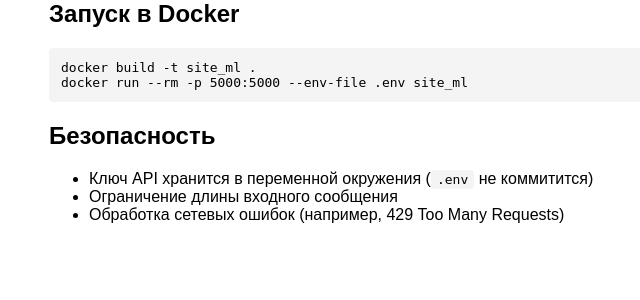
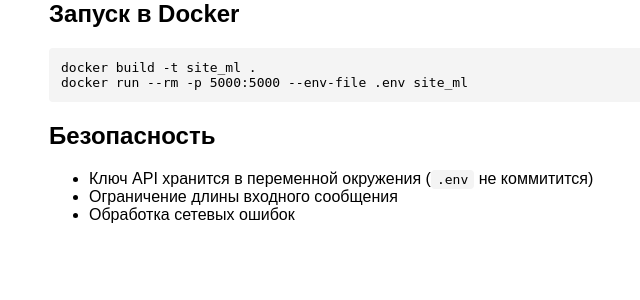
Before and after one commit to ichinosekei/site_my_ml, a Flask app: page /docs in a window 1280 px wide. Shown: the part 458-758 px from the top of the page, without its empty margins (141-781 px from the left). Run offline with Flask 3, Linux system fonts and the light colour scheme.

Commit message:
for host

```diff
--- a/client/templates/docs.html
+++ b/client/templates/docs.html
@@ -35,7 +35,7 @@ docker run --rm -p 5000:5000 --env-file .env site_ml</pre>
   <ul>
     <li>Ключ API хранится в переменной окружения (<code>.env</code> не коммитится)</li>
     <li>Ограничение длины входного сообщения</li>
-    <li>Обработка сетевых ошибок (например, 429 Too Many Requests)</li>
+    <li>Обработка сетевых ошибок</li>
   </ul>
 </body>
 </html>
```
Also changed, not shown: README.md, 1 other file.
